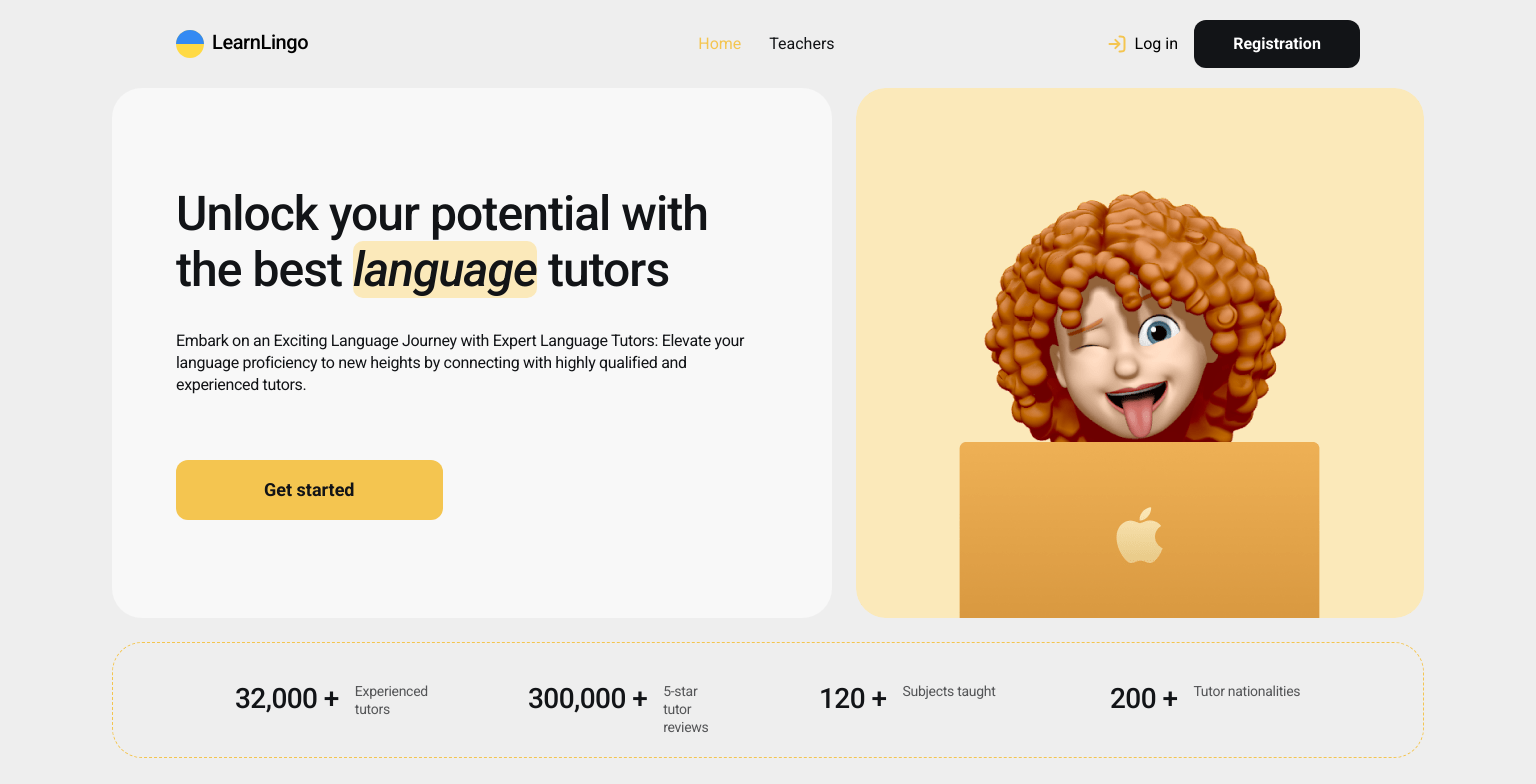
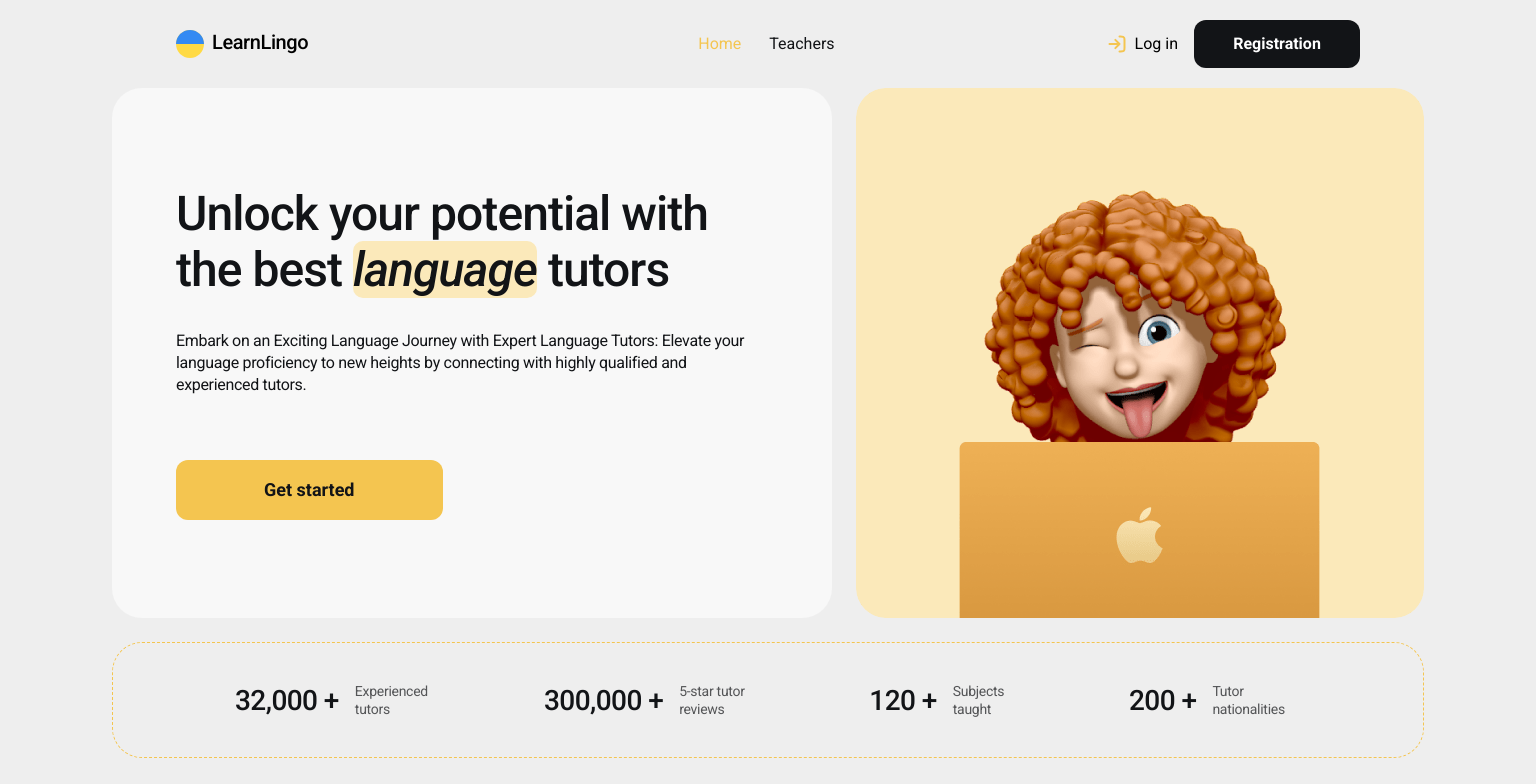
Before and after one commit to atremat/learn-lingo, a React (Vite) app: page / in a window 1536 px wide. Shown: the top 784 px of the page. Built offline with nearby package versions, Linux system fonts and the light colour scheme; no server answers; the database is empty.

Commit message:
auth mobile styles add

```diff
--- a/src/components/AuthNav/AuthNav.module.css
+++ b/src/components/AuthNav/AuthNav.module.css
@@ -5,6 +5,14 @@
   display: flex;
   align-items: center;
   gap: 8px;
+
+  background-color: var(--primary-color, yellow);
+  padding: 14px;
+  border-radius: 12px;
+}
+
+.logoutIcon {
+  display: none;
 }
 
 .loginText {
@@ -20,11 +28,43 @@
   padding: 14px 14px;
   text-align: center;
   border-radius: 12px;
-  width: 166px;
+  width: 122px;
 }
 
 .unsignedWrapper,
 .signedWrapper {
   display: flex;
-  gap: 16px;
+  gap: 8px;
 }
+
+@media (min-width: 768px) {
+  .container {
+  }
+
+  .loginButton {
+    display: flex;
+    align-items: center;
+    gap: 8px;
+
+    background-color: transparent;
+    padding: 0;
+    border-radius: 0;
+  }
+
+  .logoutIcon {
+    display: block;
+  }
+
+  .loginText {
+    text-wrap: nowrap;
+  }
+
+  .registerButton {
+    width: 166px;
+  }
+
+  .unsignedWrapper,
+  .signedWrapper {
+    gap: 16px;
+  }
+}
--- a/src/components/FeaturesSection/FeaturesSection.module.css
+++ b/src/components/FeaturesSection/FeaturesSection.module.css
@@ -1,8 +1,6 @@
 .section {
   border: 1.5px dashed var(--primary-color, yellow);
   border-radius: 30px;
-  /* width: 296px; */
-  /* height: 116px; */
   max-width: 320px;
   margin-bottom: 24px;
 }
@@ -47,7 +45,6 @@
   .list {
     flex-direction: row;
     align-items: unset;
-    /* gap: 100px; */
     flex-wrap: wrap;
   }
 
@@ -60,40 +57,19 @@
 
 @media (min-width: 1440px) {
   .section {
-    border: 1.5px dashed var(--primary-color, yellow);
-    border-radius: 30px;
     width: 1312px;
     height: 116px;
   }
 
   .list {
-    display: flex;
     gap: 100px;
     padding: 40px 122px;
-    justify-content: space-between;
     flex-wrap: nowrap;
   }
 
   .item {
-    display: flex;
-    gap: 16px;
+    width: unset;
     justify-content: unset;
-  }
-
-  .quantity {
-    font-weight: 500;
-    font-size: 28px;
-    line-height: 1.14286;
-    letter-spacing: -0.02em;
-    color: var(--black-color, black);
-    text-wrap: nowrap;
-  }
-
-  .text {
-    font-size: 14px;
-    line-height: 1.28571;
-    letter-spacing: -0.02em;
-    color: rgba(18, 20, 23, 0.7);
-    text-wrap: wrap;
+    align-items: center;
   }
 }
--- a/src/components/FiltersBar/FiltersBar.module.css
+++ b/src/components/FiltersBar/FiltersBar.module.css
@@ -26,8 +26,6 @@
   border-radius: 14px;
   padding: 14px 13px 14px 18px;
   background-color: var(--white-color, white);
-  /* width: 221px;
-  height: 48px; */
   font-weight: 500;
   font-size: 18px;
   line-height: 1.11111;
@@ -39,10 +37,15 @@
   .container {
     max-width: unset;
     width: 583px;
-    margin: 0 64px 32px;
   }
 
   .list {
     flex-direction: row;
   }
 }
+
+@media (min-width: 1440px) {
+  .container {
+    margin: 0 64px 32px;
+  }
+}
--- a/src/components/MobileMenu/MobileMenu.jsx
+++ b/src/components/MobileMenu/MobileMenu.jsx
@@ -6,6 +6,7 @@ import { NavLink } from 'react-router-dom';
 import clsx from 'clsx';
 import { useSelector } from 'react-redux';
 import { selectIsLoggedIn } from '../../redux/auth/selectors';
+import { AuthNav } from '../AuthNav/AuthNav';
 
 const MobileMenu = () => {
   const [isOpen, setIsOpen] = useState(false);
@@ -28,6 +29,7 @@ const MobileMenu = () => {
 
   return (
     <div className={styles.mobileWrapper}>
+      <div className={styles.wrapper}>
         <button type="button" onClick={openModal} className={styles.burgerBtn}>
           <Icon
             id="burger"
@@ -37,6 +39,9 @@ const MobileMenu = () => {
             fillColor="#121417"
           />
         </button>
+
+        <AuthNav />
+      </div>
 
       {isOpen && (
         <Modal
--- a/src/components/MobileMenu/MobileMenu.module.css
+++ b/src/components/MobileMenu/MobileMenu.module.css
@@ -4,6 +4,11 @@
 
 .mobileWrapper {
   margin: 20px 0;
+}
+
+.wrapper {
+  display: flex;
+  justify-content: space-between;
 }
 
 .modal {
--- a/src/components/TeacherItem/TeacherItem.module.css
+++ b/src/components/TeacherItem/TeacherItem.module.css
@@ -287,6 +287,7 @@
     width: unset;
   }
 }
+
 @media (min-width: 1440px) {
   .item {
     width: 1184px;
--- a/src/pages/FavoritesPage/FavoritesPage.module.css
+++ b/src/pages/FavoritesPage/FavoritesPage.module.css
@@ -1,6 +1,6 @@
 .main {
   /* background-color: var(--bg-color, gray); */
-  margin: 96px auto;
+  /* margin: 96px auto; */
   /* padding: 96px 0; */
   /* border-radius: 30px; */
   display: flex;
--- a/src/pages/TeachersPage/TeachersPage.module.css
+++ b/src/pages/TeachersPage/TeachersPage.module.css
@@ -1,6 +1,6 @@
 .main {
   /* background-color: var(--bg-color, gray); */
-  margin: 96px auto;
+  /* margin: 96px auto; */
   /* padding: 96px 0; */
   /* border-radius: 30px; */
   display: flex;
```
Lines whose indentation alone changed are shown as unchanged.
